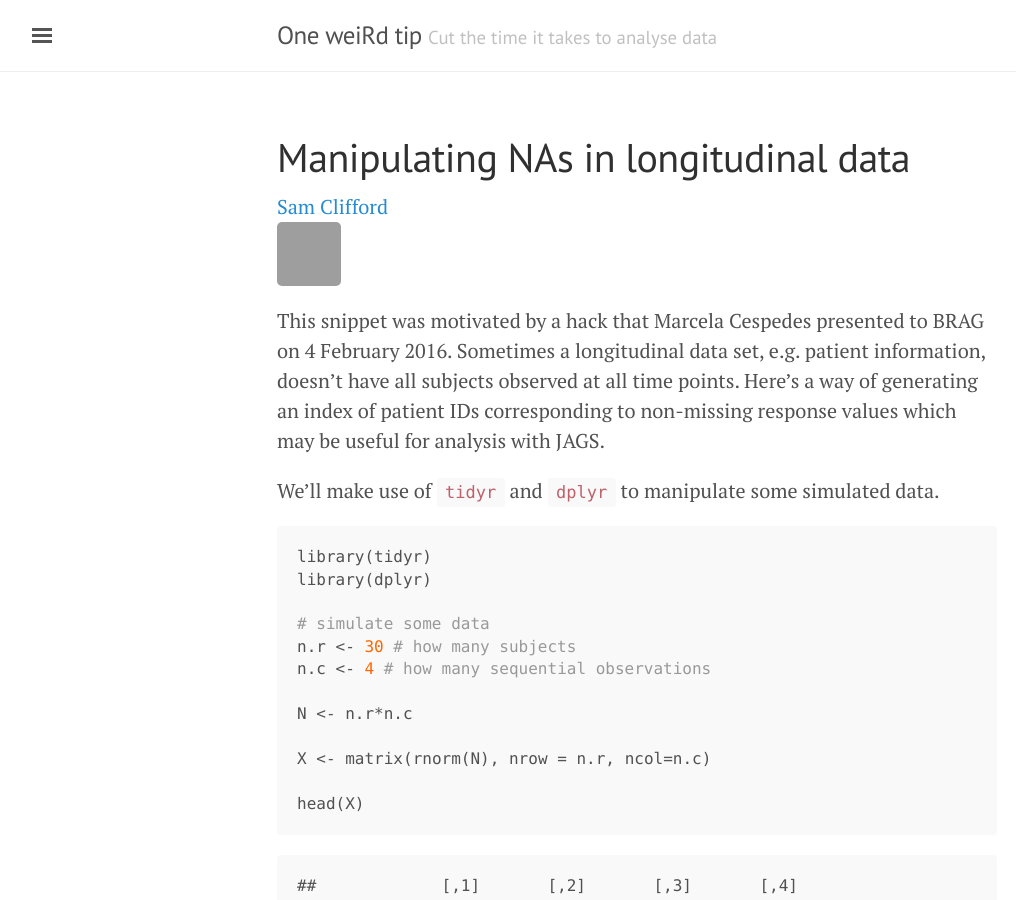
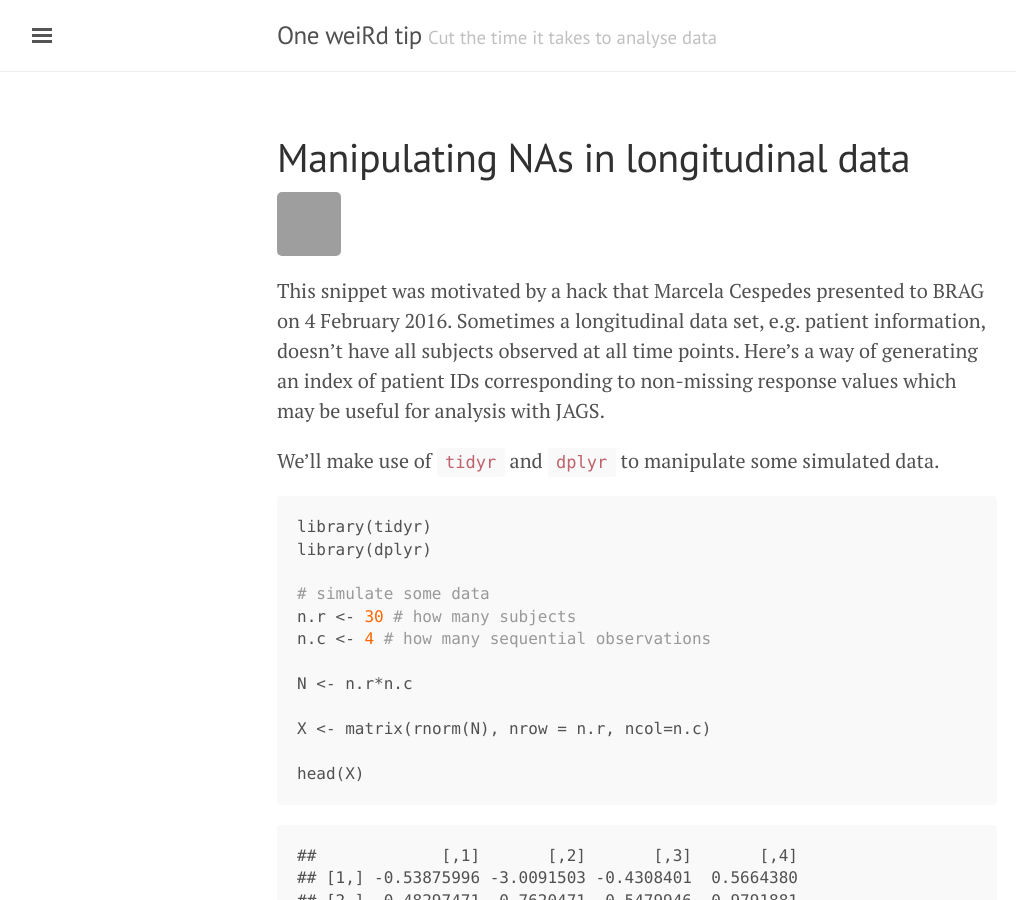
Before and after one commit to bragqut/bragqut.github.io, a Jekyll site: the page built from index.html, in a window 1280 px wide and 900 px high. Shown: the whole window, without its empty margins (3-1019 px from the left). Built offline with Jekyll 4.4.1, drawn with Linux system fonts in a browser that asks for light colours; the list of posts is cut into pages by our own code; comment, search, counter and statistics services are not loaded; some of the changed text lies outside the part shown; grey boxes are pictures that could not be loaded.

Commit message:
fixed up?

```diff
--- a/_includes/authorinfo.html
+++ b/_includes/authorinfo.html
@@ -1,6 +1,3 @@
 <div class="meta">
-
-
-		<span class="author"><a href="{{author.web}}" >{{ author.display_name }}</a>  <a href="https://github.com/{{author.github}}" ><img src="http://www.gravatar.com/avatar/{{ author.gravatar }}?s=64"></a> </span>
-
+    <a href="https://github.com/{{author.github}}" ><img src="http://www.gravatar.com/avatar/{{ author.gravatar }}?s=64"></a>
 </div>
```
